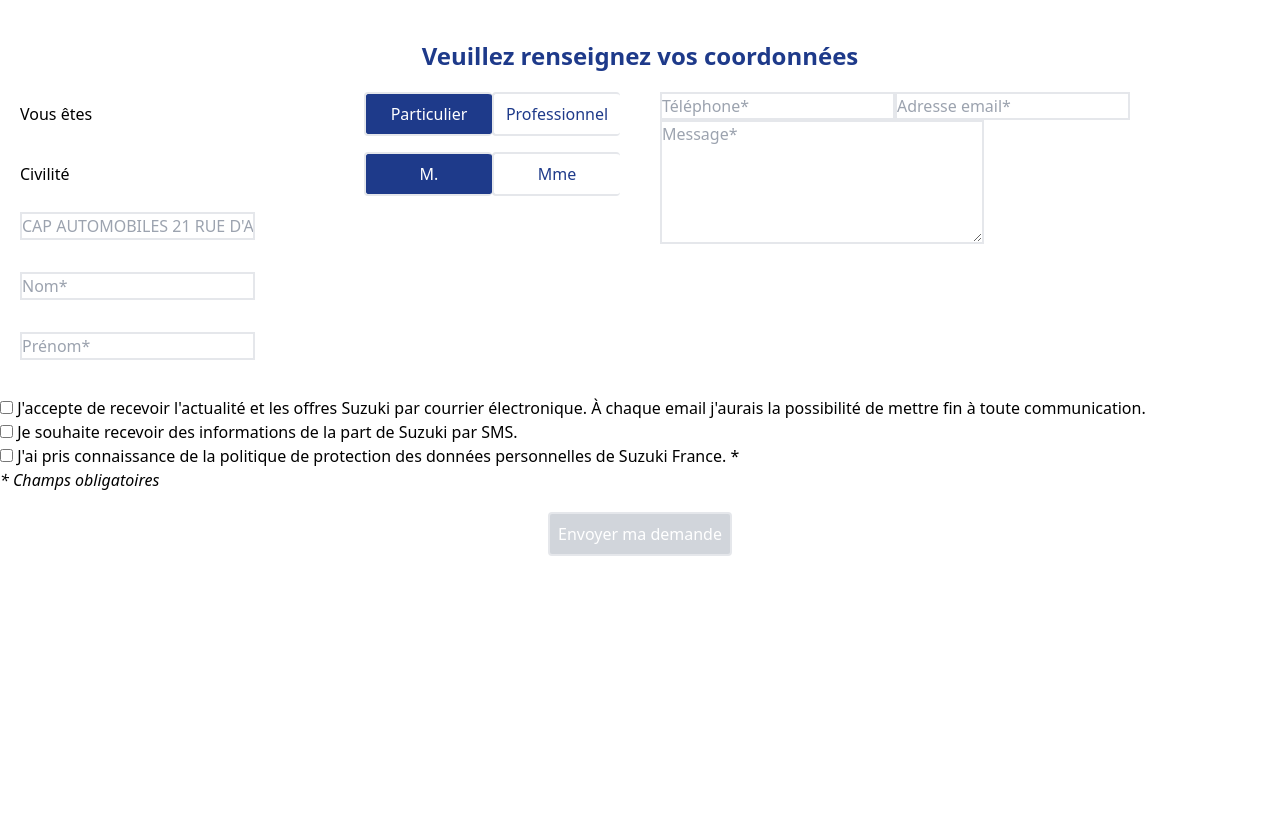
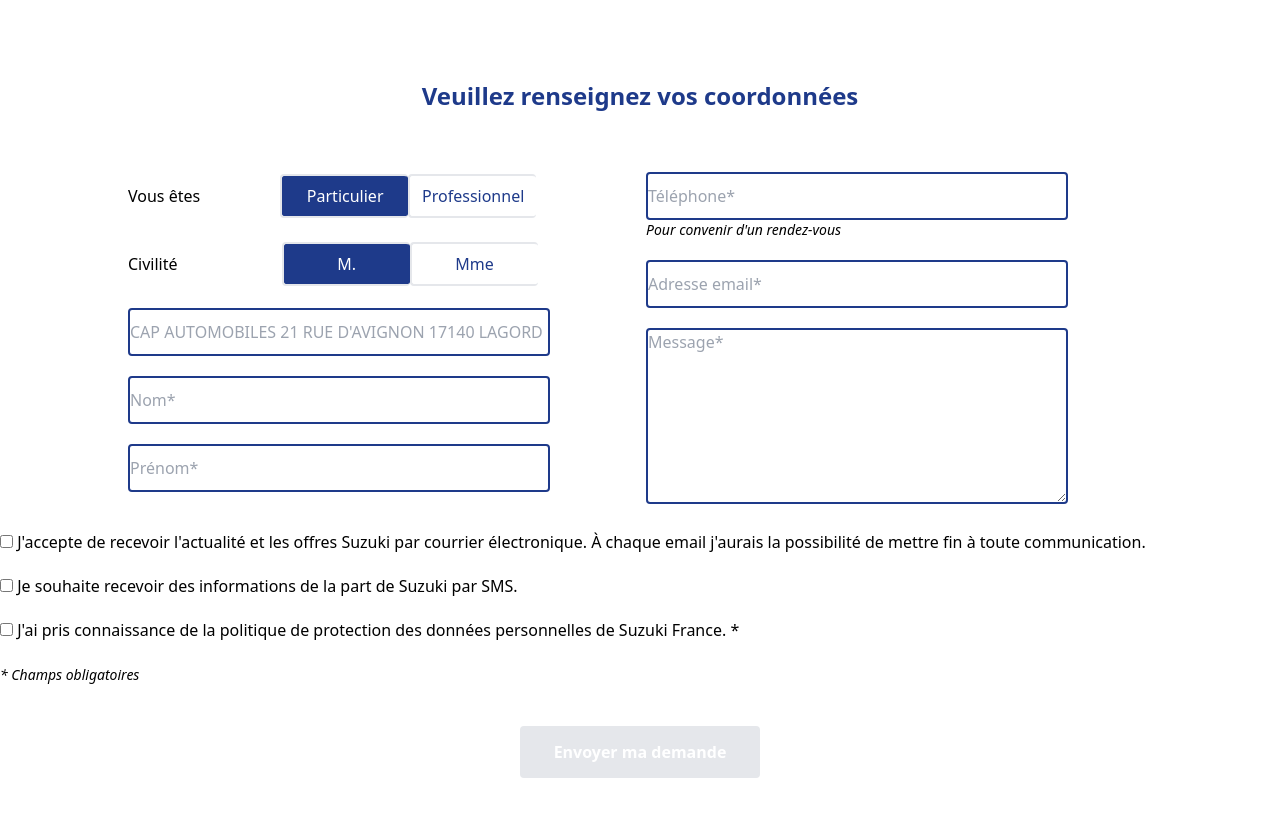
Before and after one commit to kevinmbongo/vue-contact-form, a Vue app: page / in a window 1280 px wide. Shown: the top 816 px of the page. Built offline with nearby package versions, Linux system fonts and the light colour scheme.

Commit message:
style(project): create css of project

```diff
--- a/src/App.vue
+++ b/src/App.vue
@@ -1,64 +1,79 @@
 <template>
-  <div id="app" class="mx-auto container my-10">
+  <div id="app" class="mx-auto container my-20">
     <header class="flex justify-center">
-      <h3 class="text-blue-900 text-2xl font-bold">
+      <h3 class="text-blue-900 text-2xl font-bold mb-10">
         Veuillez renseignez vos coordonnées
       </h3>
     </header>
-    <section class="grid grid-cols-2 my-5">
+    <section class="grid grid-cols-2 gap-x-3 my-5 mx-auto max-w-screen-lg">
       <div>
-        <article class="mx-5 grid grid-rows-5 gap-4">
-          <div class="flex items-center justify-between">
+        <article class="grid grid-rows-5 gap-5">
+          <div class="flex items-center">
             <p>Vous êtes</p>
+            <div class="w-20"></div>
             <div>
               <button class="selectedButton border-r-0">Particulier</button>
               <button class="UnselectedButton">Professionnel</button>
             </div>
           </div>
-          <div class="flex items-center justify-between">
+          <div class="flex items-center">
             <p>Civilité</p>
+            <div class="w-24 ml-2"></div>
             <div>
               <button class="selectedButton border-l-0">M.</button>
               <button class="UnselectedButton">Mme</button>
             </div>
           </div>
+
           <span>
             <input
               type="text"
               placeholder="CAP AUTOMOBILES 21 RUE D'AVIGNON 17140 LAGORD"
-              class="border-2"
+              class="inputTextStyle"
             />
           </span>
           <span>
-            <input type="text" placeholder="Nom*" class="border-2" />
+            <input type="text" placeholder="Nom*" class="inputTextStyle" />
           </span>
           <span>
-            <input type="text" placeholder="Prénom*" class="border-2" />
+            <input type="text" placeholder="Prénom*" class="inputTextStyle" />
           </span>
         </article>
       </div>
-      <article class="mx-5">
       <div>
-          <span>
-            <input type="text" placeholder="Téléphone*" class="border-2" />
+        <article class="grid grid-cols-1 gap-5">
+          <span class="flex flex-col">
+            <input
+              type="text"
+              placeholder="Téléphone*"
+              class="inputTextStyle"
+            />
+            <i>Pour convenir d'un rendez-vous</i>
           </span>
           <span>
-            <input type="text" placeholder="Adresse email*" class="border-2" />
+            <input
+              type="text"
+              placeholder="Adresse email*"
+              class="inputTextStyle"
+            />
           </span>
+
+          <div>
             <textarea
               id="message"
               name="story"
               rows="5"
               cols="33"
-            class="border-2"
+              class="border-2 border-blue-900 text-blue-900 w-10/12 h-44 rounded"
               placeholder="Message*"
             >
             </textarea>
           </div>
         </article>
+      </div>
     </section>
     <section class="my-5">
-      <div>
+      <div class="mt-5">
         <input id="condition1" type="checkbox" />
         <label for="condition1">
           J'accepte de recevoir l'actualité et les offres Suzuki par courrier
@@ -66,21 +81,23 @@
           toute communication.</label
         >
       </div>
-      <div>
+      <div class="mt-5">
         <input id="condition2" type="checkbox" />
         <label for="condition2">
           Je souhaite recevoir des informations de la part de Suzuki par
           SMS.</label
         >
       </div>
-      <div>
+      <div class="mt-5">
         <input id="condition3" type="checkbox" />
         <label for="condition3">
           J'ai pris connaissance de la politique de protection des données
           personnelles de Suzuki France. *</label
         >
       </div>
+      <div class="mt-5">
         <i>* Champs obligatoires</i>
+      </div>
     </section>
     <footer class="flex justify-center my-5">
       <button class="falseButton">Envoyer ma demande</button>
@@ -102,9 +119,15 @@ export default {
   @apply bg-white text-blue-900 border-2 rounded p-2 border-r-0 w-32;
 }
 .falseButton {
-  @apply bg-gray-300 text-white border-r-2 border-2 rounded p-2;
+  @apply bg-gray-200 text-white  border-2 rounded mt-5 py-3 px-8 text-base font-bold;
 }
 .trueButton {
-  @apply bg-blue-900 text-white border-r-2 border-2 rounded p-2;
+  @apply bg-blue-900 text-white  border-2 rounded mt-5 py-3 px-8 text-base font-bold;
+}
+.inputTextStyle {
+  @apply border-2 border-blue-900 rounded md:w-10/12 h-12;
+}
+i {
+  @apply text-sm;
 }
 </style>
```
Lines whose indentation alone changed are shown as unchanged.
